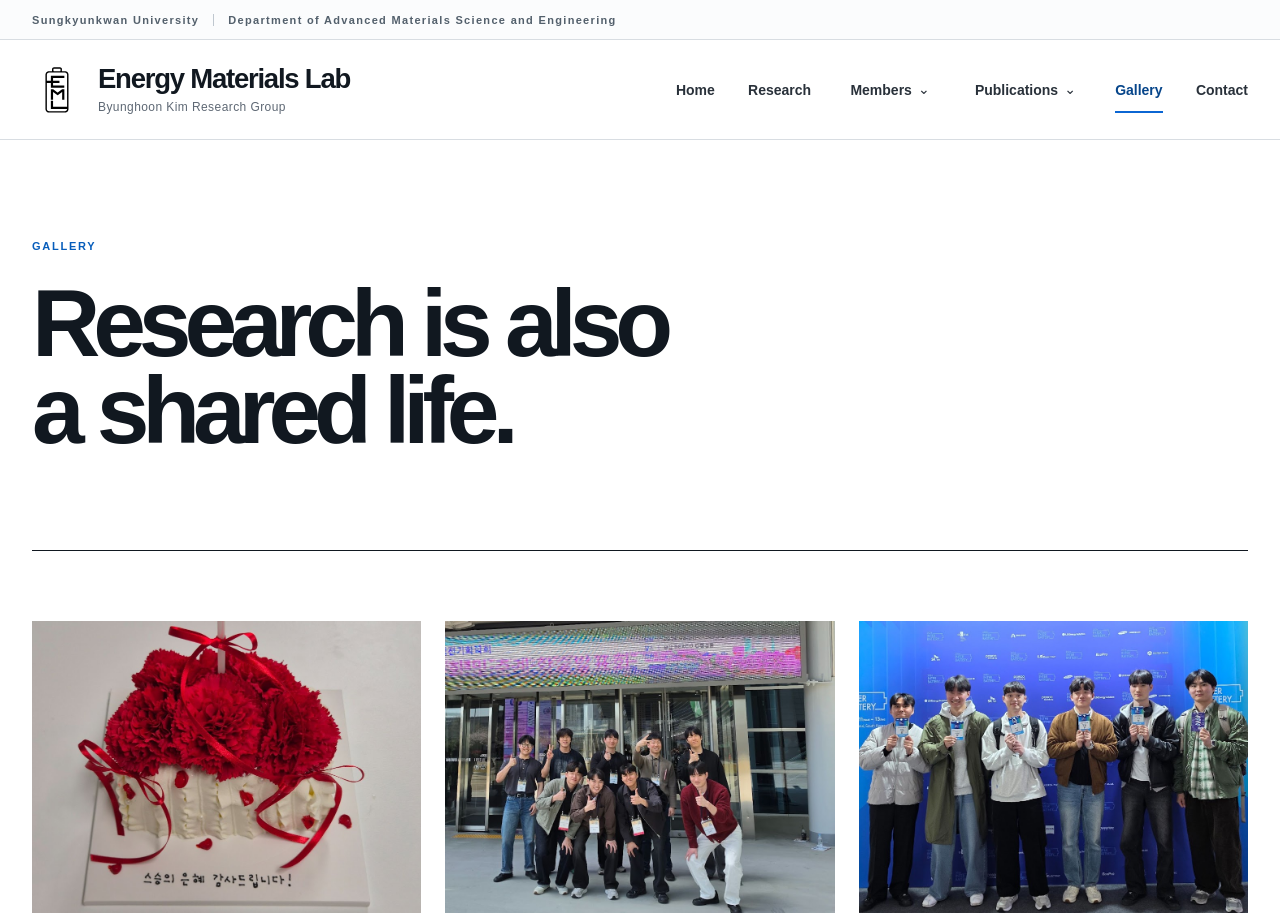
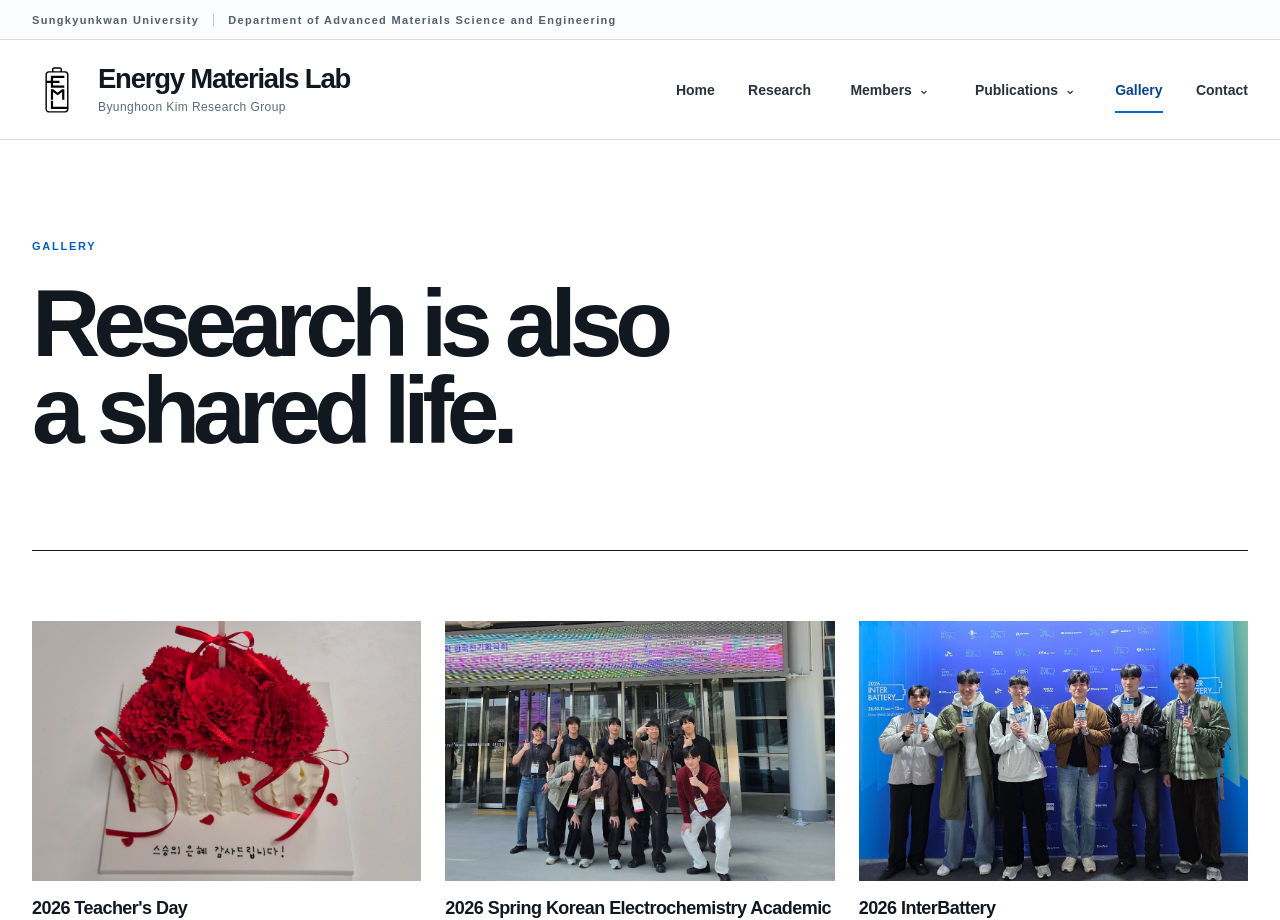
Before and after one commit to Energy-Materials-Laboratory/energy-materials-laboratory.github.io, a Next.js app: page /gallery in a window 1280 px wide. Shown: the top 920 px of the page. Built offline with nearby package versions, Linux system fonts and the light colour scheme.

Commit message:
Update globals.css

```diff
--- a/app/globals.css
+++ b/app/globals.css
@@ -1244,7 +1244,7 @@ summary:focus-visible {
 
 .gallery-image {
   position: relative;
-  aspect-ratio: 4 / 3;
+  aspect-ratio: 3 / 2;
   overflow: hidden;
 }
 
```
